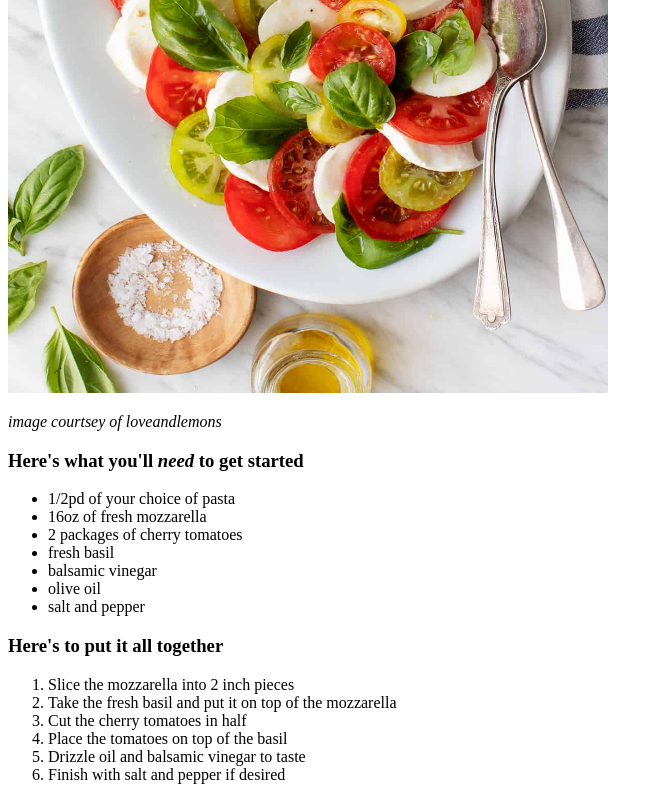
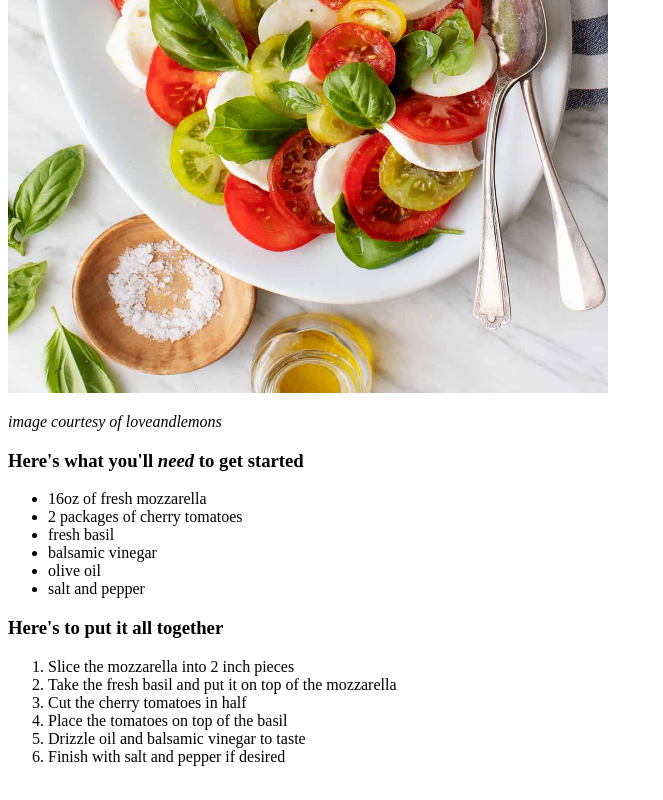
Before and after one commit to AB-f/odin-recipes, a plain HTML site: page recipes/capresesalad.html in a window 1280 px wide. Shown: the part 521-1321 px from the top of the page, without its empty margins (0-663 px from the left). Drawn offline with Linux system fonts and the light colour scheme; files whose address does not match are found by name.

Commit message:
typo in courtesy fixed

```diff
--- a/recipes/capresesalad.html
+++ b/recipes/capresesalad.html
@@ -15,12 +15,11 @@
         height="800px">
     </a>
 
-        <p><em>image courtsey of loveandlemons</em></p>
+        <p><em>image courtesy of loveandlemons</em></p>
 
         <h3>Here's what you'll <em>need</em> to get started</h3>
 
         <ul>
-            <li>1/2pd of your choice of pasta</li>
             <li>16oz of fresh mozzarella</li>
             <li>2 packages of cherry tomatoes</li>
             <li>fresh basil</li>
```
Also changed, not shown: recipes/bakedfeta.html (+1 -1 lines).
